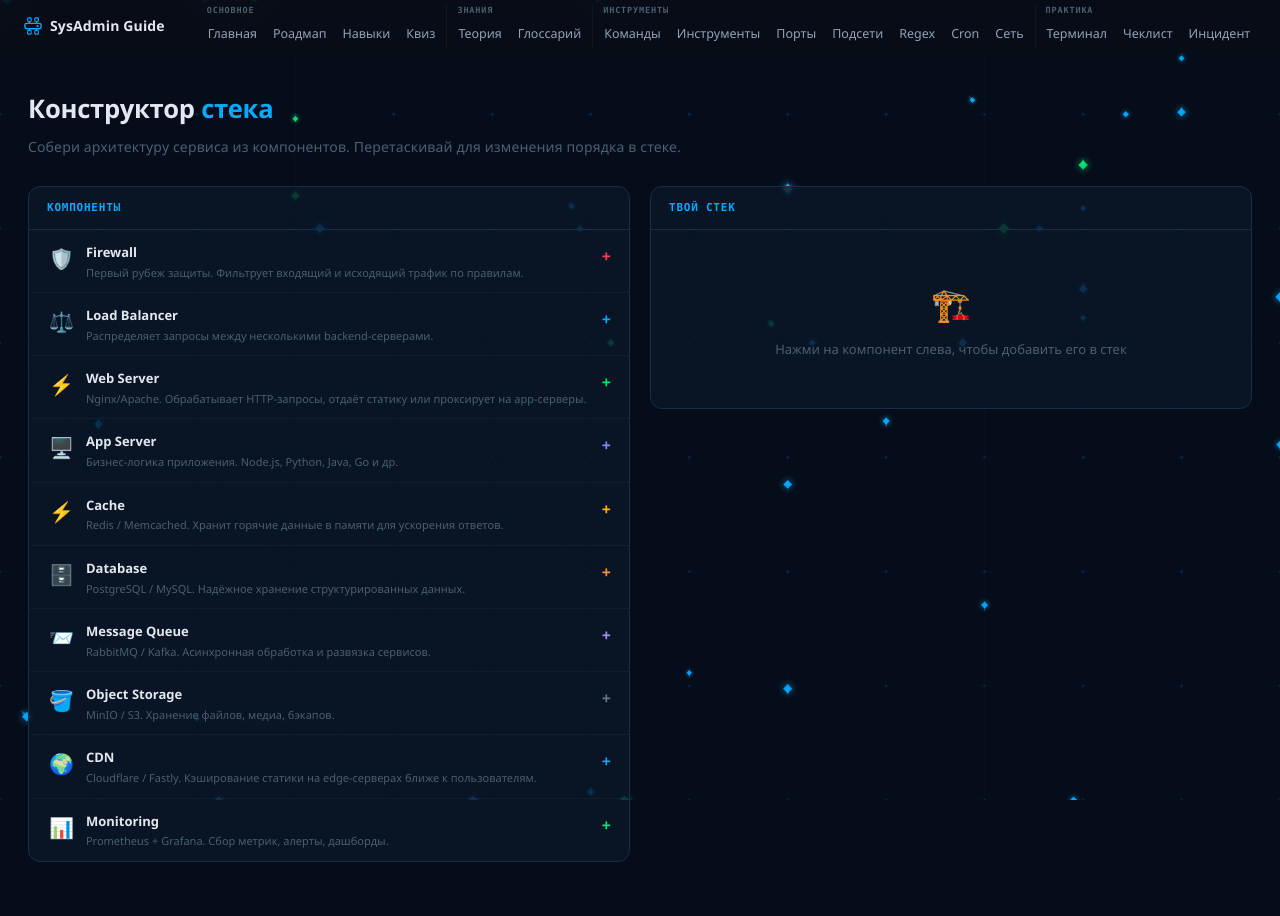
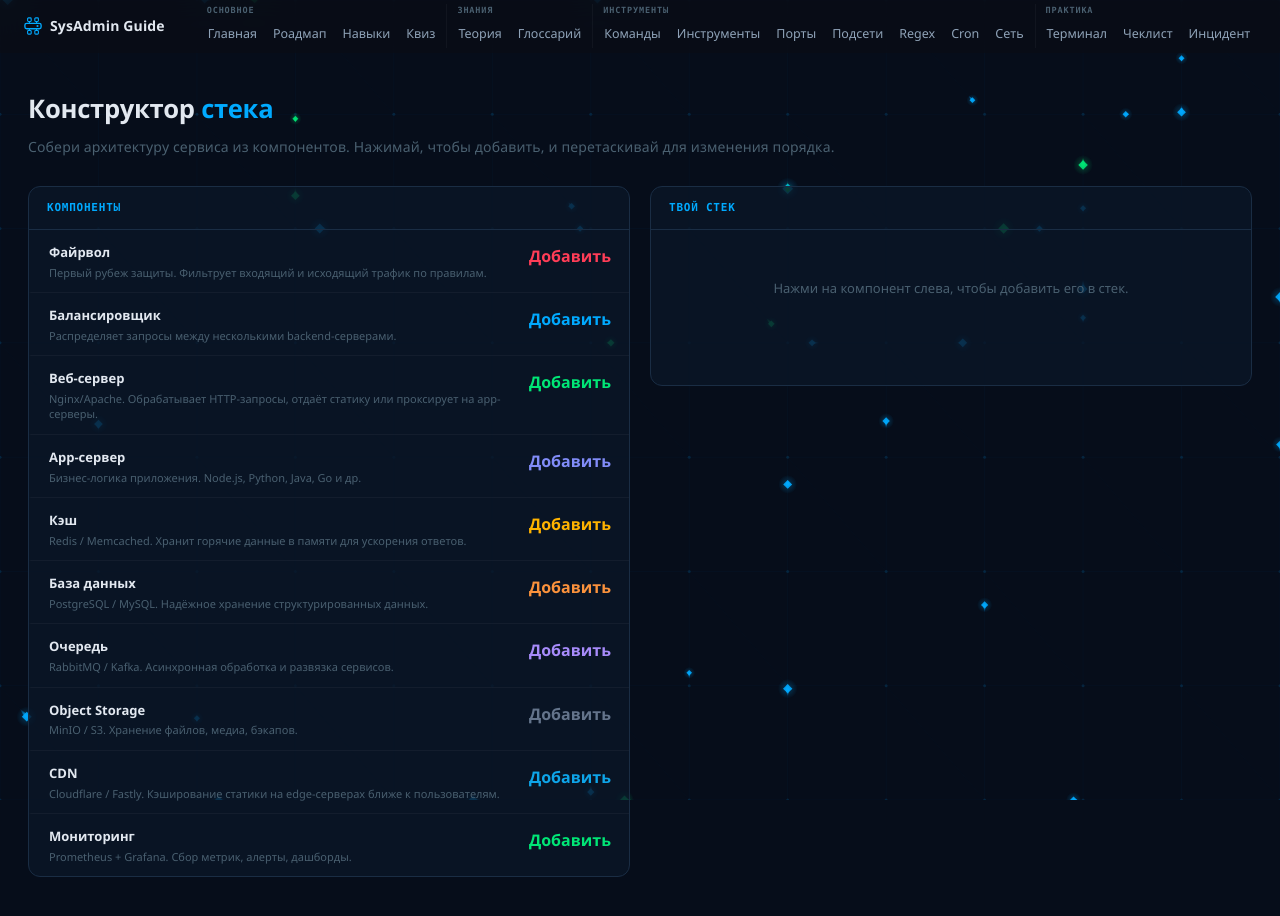
Before and after one commit to paranoid-rpm/sysadmin-guide, a React (Vite) app: page /sysadmin-guide/drag-stack in a window 1280 px wide. Shown: the top 916 px of the page. Built offline with nearby package versions, Linux system fonts and the light colour scheme.

Commit message:
chore: remove emojis from DragStack and Network, localize UI text to Russian

```diff
--- a/src/pages/DragStack.jsx
+++ b/src/pages/DragStack.jsx
@@ -2,20 +2,20 @@ import { useState, useRef } from 'react'
 import './DragStack.css'
 
 const INITIAL_ITEMS = [
-  { id: 1, name: 'Firewall', icon: '🛡️', color: '#ff3d57', desc: 'Первый рубеж защиты. Фильтрует входящий и исходящий трафик по правилам.' },
-  { id: 2, name: 'Load Balancer', icon: '⚖️', color: '#00aaff', desc: 'Распределяет запросы между несколькими backend-серверами.' },
-  { id: 3, name: 'Web Server', icon: '⚡', color: '#00e676', desc: 'Nginx/Apache. Обрабатывает HTTP-запросы, отдаёт статику или проксирует на app-серверы.' },
-  { id: 4, name: 'App Server', icon: '🖥️', color: '#818cf8', desc: 'Бизнес-логика приложения. Node.js, Python, Java, Go и др.' },
-  { id: 5, name: 'Cache', icon: '⚡', color: '#ffb300', desc: 'Redis / Memcached. Хранит горячие данные в памяти для ускорения ответов.' },
-  { id: 6, name: 'Database', icon: '🗄️', color: '#fb923c', desc: 'PostgreSQL / MySQL. Надёжное хранение структурированных данных.' },
-  { id: 7, name: 'Message Queue', icon: '📨', color: '#a78bfa', desc: 'RabbitMQ / Kafka. Асинхронная обработка и развязка сервисов.' },
-  { id: 8, name: 'Object Storage', icon: '🪣', color: '#64748b', desc: 'MinIO / S3. Хранение файлов, медиа, бэкапов.' },
-  { id: 9, name: 'CDN', icon: '🌍', color: '#0ea5e9', desc: 'Cloudflare / Fastly. Кэширование статики на edge-серверах ближе к пользователям.' },
-  { id: 10, name: 'Monitoring', icon: '📊', color: '#00e676', desc: 'Prometheus + Grafana. Сбор метрик, алерты, дашборды.' },
+  { id: 1, name: 'Файрвол',        icon: '', color: '#ff3d57', desc: 'Первый рубеж защиты. Фильтрует входящий и исходящий трафик по правилам.' },
+  { id: 2, name: 'Балансировщик',  icon: '', color: '#00aaff', desc: 'Распределяет запросы между несколькими backend-серверами.' },
+  { id: 3, name: 'Веб-сервер',     icon: '', color: '#00e676', desc: 'Nginx/Apache. Обрабатывает HTTP-запросы, отдаёт статику или проксирует на app-серверы.' },
+  { id: 4, name: 'App-сервер',     icon: '', color: '#818cf8', desc: 'Бизнес-логика приложения. Node.js, Python, Java, Go и др.' },
+  { id: 5, name: 'Кэш',            icon: '', color: '#ffb300', desc: 'Redis / Memcached. Хранит горячие данные в памяти для ускорения ответов.' },
+  { id: 6, name: 'База данных',    icon: '', color: '#fb923c', desc: 'PostgreSQL / MySQL. Надёжное хранение структурированных данных.' },
+  { id: 7, name: 'Очередь',        icon: '', color: '#a78bfa', desc: 'RabbitMQ / Kafka. Асинхронная обработка и развязка сервисов.' },
+  { id: 8, name: 'Object Storage', icon: '', color: '#64748b', desc: 'MinIO / S3. Хранение файлов, медиа, бэкапов.' },
+  { id: 9, name: 'CDN',            icon: '', color: '#0ea5e9', desc: 'Cloudflare / Fastly. Кэширование статики на edge-серверах ближе к пользователям.' },
+  { id: 10, name: 'Мониторинг',    icon: '', color: '#00e676', desc: 'Prometheus + Grafana. Сбор метрик, алерты, дашборды.' },
 ]
 
 export default function DragStack() {
-  const [items, setItems] = useState(INITIAL_ITEMS)
+  const [items] = useState(INITIAL_ITEMS)
   const [stack, setStack] = useState([])
   const dragSrc = useRef(null)
   const dragTarget = useRef(null)
@@ -63,7 +63,7 @@ export default function DragStack() {
   return (
     <div>
       <h1 className="page-title">Конструктор <span className="accent">стека</span></h1>
-      <p className="page-subtitle">Собери архитектуру сервиса из компонентов. Перетаскивай для изменения порядка в стеке.</p>
+      <p className="page-subtitle">Собери архитектуру сервиса из компонентов. Нажимай, чтобы добавить, и перетаскивай для изменения порядка.</p>
 
       <div className="drag-layout">
         <div className="drag-panel">
@@ -76,12 +76,11 @@ export default function DragStack() {
                 style={{ '--ic': item.color }}
                 onClick={() => addToStack(item)}
               >
-                <span className="drag-src-icon">{item.icon}</span>
                 <div className="drag-src-info">
                   <div className="drag-src-name">{item.name}</div>
                   <div className="drag-src-desc">{item.desc}</div>
                 </div>
-                <span className="drag-src-add">{stack.find(s => s.id === item.id) ? '✓' : '+'}</span>
+                <span className="drag-src-add">{stack.find(s => s.id === item.id) ? 'Добавлено' : 'Добавить'}</span>
               </div>
             ))}
           </div>
@@ -97,8 +96,7 @@ export default function DragStack() {
 
           {stack.length === 0 ? (
             <div className="drag-stack-empty">
-              <div className="drag-empty-icon">🏗️</div>
-              <div>Нажми на компонент слева, чтобы добавить его в стек</div>
+              <div>Нажми на компонент слева, чтобы добавить его в стек.</div>
             </div>
           ) : (
             <div className="drag-stack-list">
@@ -114,14 +112,13 @@ export default function DragStack() {
                   onDragEnd={onDragEnd}
                 >
                   <div className="stack-item-layer">{String(idx + 1).padStart(2, '0')}</div>
-                  <span className="stack-item-icon">{item.icon}</span>
                   <div className="stack-item-info">
                     <div className="stack-item-name" style={{ color: item.color }}>{item.name}</div>
                     <div className="stack-item-desc">{item.desc}</div>
                   </div>
                   <div className="stack-item-actions">
-                    <span className="stack-drag-handle">⠿</span>
-                    <button className="stack-remove" onClick={() => removeFromStack(item.id)}>✕</button>
+                    <span className="stack-drag-handle">::</span>
+                    <button className="stack-remove" onClick={() => removeFromStack(item.id)}>Удалить</button>
                   </div>
                 </div>
               ))}
--- a/src/pages/Network.jsx
+++ b/src/pages/Network.jsx
@@ -6,7 +6,7 @@ import './Network.css'
 const TOPOLOGIES = [
   {
     id: 'home',
-    label: '🏠 Домашняя сеть',
+    label: 'Домашняя сеть',
     desc: 'Роутер, ПК, ноутбук, смартфон, TV',
     devices: [
       { id: 'router', type: 'router', label: 'Роутер', x: 340, y: 80,
@@ -29,7 +29,7 @@ const TOPOLOGIES = [
   },
   {
     id: 'office',
-    label: '🏢 Офис 20 человек',
+    label: 'Офис 20 человек',
     desc: 'Роутер, свитч, ПК, сервер, принтер',
     devices: [
       { id: 'router', type: 'router', label: 'Роутер', x: 340, y: 40,
@@ -44,7 +44,7 @@ const TOPOLOGIES = [
         info: { title: 'Сетевой принтер', desc: 'Подключён к свитчу, доступен всем устройствам в сети. Настраивается через IP.', cmds: ['ping [printer_ip]'] } },
     ],
     links: [
-      { from: 'router', to: 'switch', type: 'ethernet', info: 'Ethernet — уплинк роутер-свитч.' },
+      { from: 'router', to: 'switch', type: 'ethernet', info: 'Ethernet — uplink роутер–свитч.' },
       { from: 'switch', to: 'server', type: 'ethernet', info: 'Ethernet 1 Гбит/с — сервер имеет приоритетный доступ.' },
       { from: 'switch', to: 'pc1', type: 'ethernet', info: 'Ethernet 100 Мбит/с — стандартное офисное подключение.' },
       { from: 'switch', to: 'printer', type: 'ethernet', info: 'Ethernet — принтер доступен всем в сети.' },
@@ -52,14 +52,14 @@ const TOPOLOGIES = [
   },
   {
     id: 'datacenter',
-    label: '🖥 Серверная комната',
+    label: 'Серверная комната',
     desc: 'Файрвол, коммутатор, несколько серверов',
     devices: [
       { id: 'internet', type: 'cloud', label: 'Интернет', x: 340, y: 30,
-        info: { title: 'Интернет / ISP', desc: 'Подключение от провайдера. Обычно оптика или дедикированный канал.', cmds: [] } },
+        info: { title: 'Интернет / провайдер', desc: 'Подключение от провайдера. Обычно оптика или дедицированный канал.', cmds: [] } },
       { id: 'firewall', type: 'firewall', label: 'Файрвол', x: 340, y: 130,
-        info: { title: 'Файрвол (Firewall)', desc: 'Фильтрует входящий/исходящий трафик по правилам. Защищает серверы от внешних атак.', cmds: ['show access-lists', 'iptables -L', 'ufw status'] } },
-      { id: 'core_switch', type: 'switch', label: 'Корн. комм.', x: 340, y: 230,
+        info: { title: 'Файрвол', desc: 'Фильтрует входящий/исходящий трафик по правилам. Защищает серверы от внешних атак.', cmds: ['show access-lists', 'iptables -L', 'ufw status'] } },
+      { id: 'core_switch', type: 'switch', label: 'Корневой коммутатор', x: 340, y: 230,
         info: { title: 'Корневой коммутатор', desc: '10 Гбит/с, центральное звено сети. Объединяет все серверы и выход наружу.', cmds: ['show cdp neighbors', 'show interfaces trunk', 'show etherchannel'] } },
       { id: 'srv1', type: 'server', label: 'Веб-сервер', x: 140, y: 340,
         info: { title: 'Веб-сервер', desc: 'nginx/Apache. Обрабатывает HTTP/HTTPS запросы. Часто за ним находится балансировщик.', cmds: ['systemctl status nginx', 'tail -f /var/log/nginx/access.log', 'ss -tlnp'] } },
@@ -78,7 +78,7 @@ const TOPOLOGIES = [
   },
   {
     id: 'vpn',
-    label: '🌐 Два офиса (VPN)',
+    label: 'Два офиса (VPN)',
     desc: 'Связь двух офисов через VPN-туннель',
     devices: [
       { id: 'office1_r', type: 'router', label: 'Роутер-1', x: 120, y: 80,
@@ -108,19 +108,19 @@ const TOPOLOGIES = [
   },
   {
     id: 'broken',
-    label: '⚠️ Найди проблему',
+    label: 'Найди проблему',
     desc: 'Топология с неисправным звеном — найди где обрыв',
     broken: true,
     hint: 'Подсказка: ПК не может добраться до сервера. Кабель между свитчом и сервером повреждён.',
     devices: [
       { id: 'router', type: 'router', label: 'Роутер', x: 340, y: 50, info: { title: 'Роутер', desc: 'Работает нормально.', cmds: [] } },
       { id: 'switch', type: 'switch', label: 'Свитч', x: 340, y: 180, info: { title: 'Свитч', desc: 'Работает нормально.', cmds: [] } },
-      { id: 'server', type: 'server', label: 'Сервер', x: 180, y: 320, broken: true, info: { title: 'Сервер (проблема!)', desc: 'Соединение со свитчем оборвано! Порт не отвечает, пинг от ПК не проходит.', cmds: ['ping [server_ip]', 'show interfaces', 'cable test'] } },
+      { id: 'server', type: 'server', label: 'Сервер', x: 180, y: 320, broken: true, info: { title: 'Сервер (проблема)', desc: 'Соединение со свитчем оборвано. Порт не отвечает, пинг от ПК не проходит.', cmds: ['ping [server_ip]', 'show interfaces', 'cable test'] } },
       { id: 'pc', type: 'pc', label: 'ПК', x: 500, y: 320, info: { title: 'ПК', desc: 'Не может достучаться до сервера.', cmds: ['ping [server_ip]', 'tracert [server_ip]'] } },
     ],
     links: [
       { from: 'router', to: 'switch', type: 'ethernet', info: 'Ethernet — работает.' },
-      { from: 'switch', to: 'server', type: 'broken', info: '❗ Кабель повреждён / порт неисправен! Нужно заменить патч-корд или проверить порт на свитче.' },
+      { from: 'switch', to: 'server', type: 'broken', info: 'Кабель повреждён или порт неисправен. Нужно заменить патч-корд или проверить порт на свитче.' },
       { from: 'switch', to: 'pc', type: 'ethernet', info: 'Ethernet — работает.' },
     ]
   },
@@ -132,15 +132,15 @@ export default function Network() {
 
   return (
     <div>
-      <h1 className="page-title">🌐 Сетевая топология</h1>
-      <p className="page-subtitle">5 готовых топологий + конструктор сети как в Cisco</p>
+      <h1 className="page-title">Сетевая <span className="accent">топология</span></h1>
+      <p className="page-subtitle">5 готовых топологий и конструктор сети.</p>
 
       <div className="net-tabs">
         <button className={`net-tab${mode==='topologies'?' active':''}`} onClick={()=>{setMode('topologies');setSelectedTopology(null)}}>
-          📖 Готовые топологии
+          Готовые схемы
         </button>
         <button className={`net-tab${mode==='constructor'?' active':''}`} onClick={()=>{setMode('constructor');setSelectedTopology(null)}}>
-          🛠 Конструктор
+          Конструктор
         </button>
       </div>
 
@@ -150,7 +150,7 @@ export default function Network() {
             <div key={t.id} className="topology-card card" onClick={() => setSelectedTopology(t)}>
               <div className="topology-card-label">{t.label}</div>
               <div className="topology-card-desc">{t.desc}</div>
-              {t.broken && <span className="badge" style={{background:'var(--red)',color:'#fff',marginTop:8}}>⚠️ Найди проблему</span>}
+              {t.broken && <span className="badge" style={{background:'var(--red)',color:'#fff',marginTop:8}}>Найди проблему</span>}
             </div>
           ))}
         </div>
```
